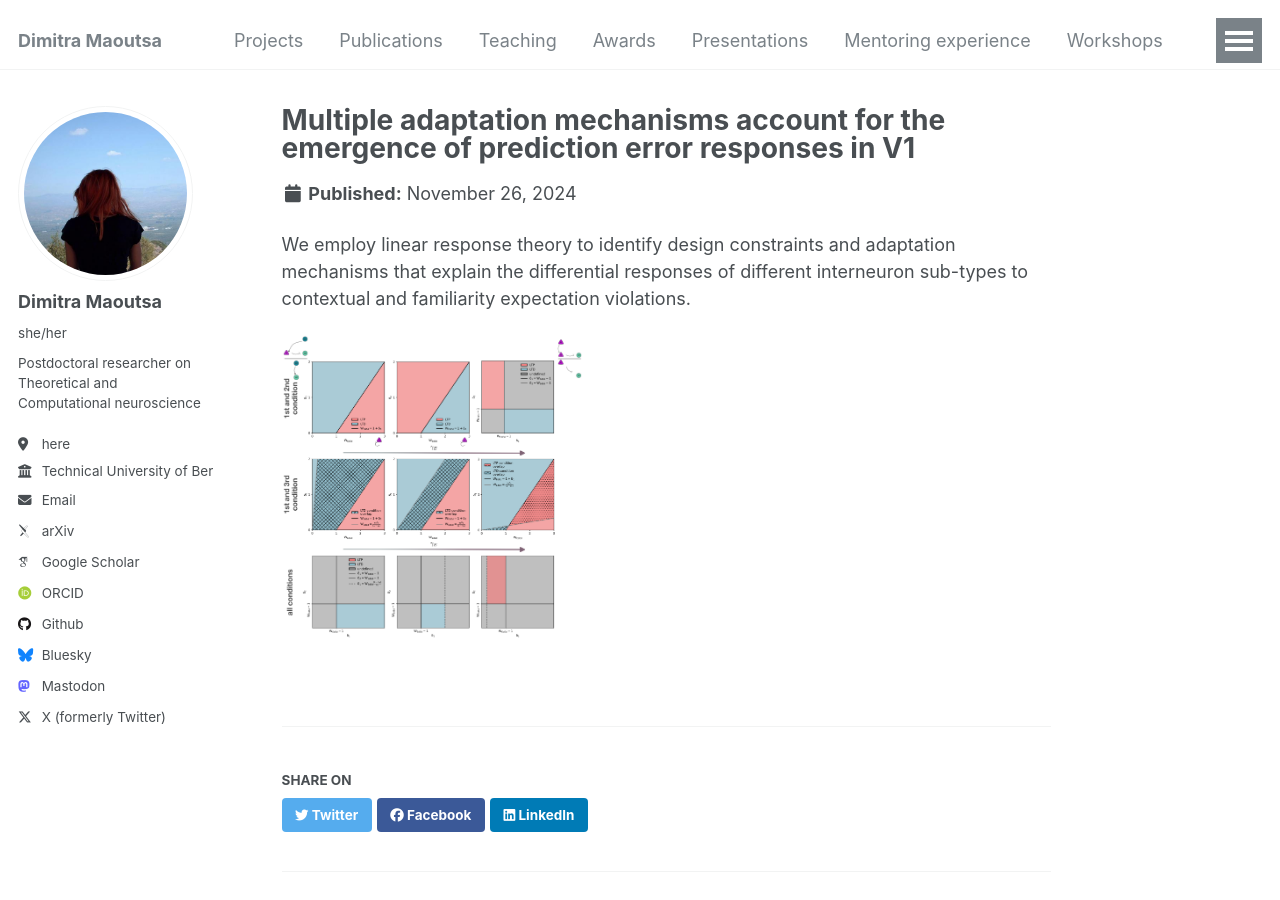
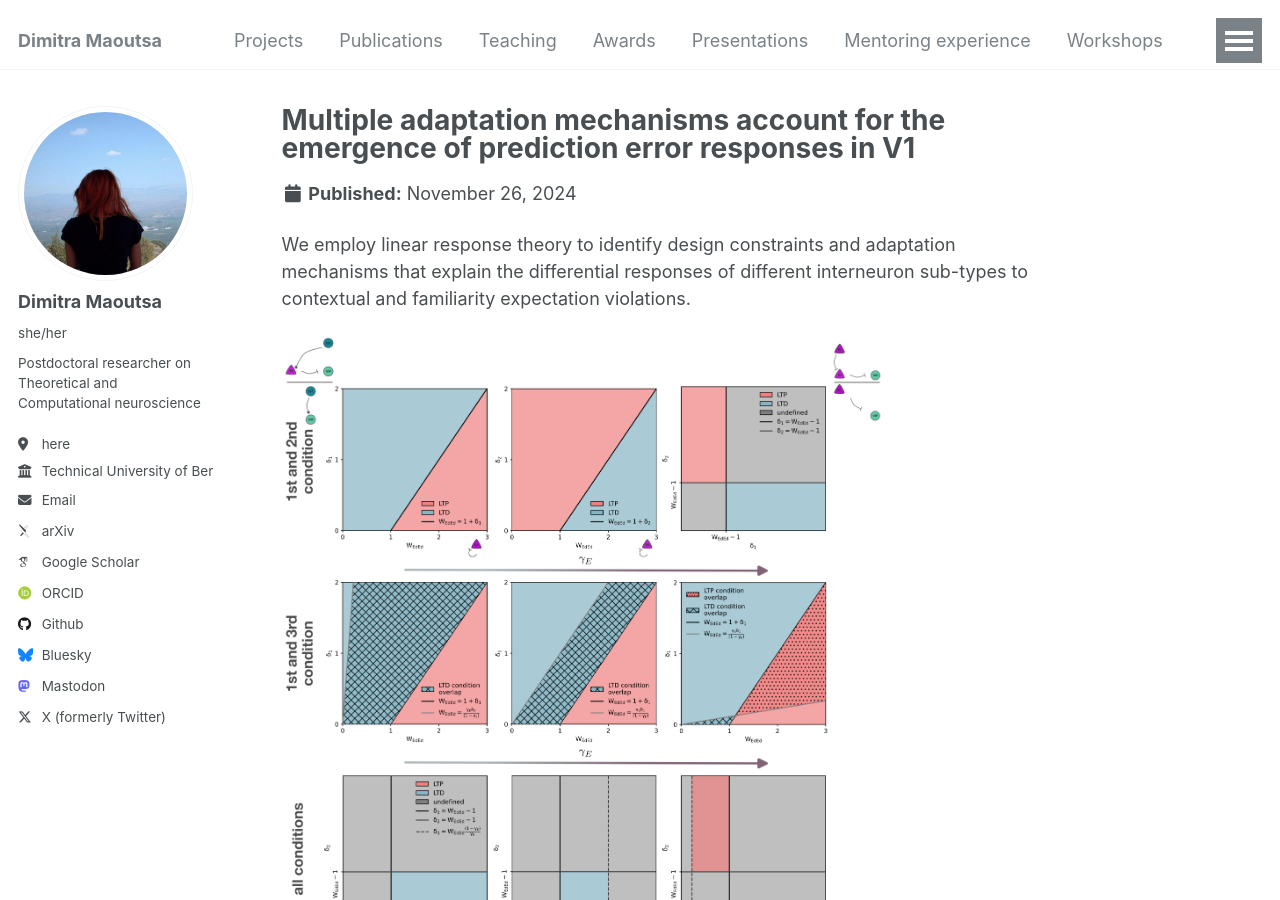
Before and after one commit to dimitra-maoutsa/dimitra-maoutsa.github.io, a Jekyll site: the page built from _portfolio/portfolio-1.md, in a window 1280 px wide and 900 px high. Built offline with Jekyll 4.4.1, drawn with Linux system fonts in a browser that asks for light colours; some web fonts are replaced.

Commit message:
Update portfolio-1.md

```diff
--- a/_portfolio/portfolio-1.md
+++ b/_portfolio/portfolio-1.md
@@ -7,4 +7,4 @@ collection: portfolio
 We employ linear response theory to identify design constraints and adaptation mechanisms that explain the differential responses of different interneuron sub-types to contextual and familiarity expectation violations.
 
 
-<img src='/images/VIP_to_SST_synapse_Weded_delta_planes_schematic_blah.png' alt="Visualised constraints for adaptation" style="max-width:300px; width:100%;" >
+<img src='/images/VIP_to_SST_synapse_Weded_delta_planes_schematic_blah.png' alt="Visualised constraints for adaptation" style="max-width:600px; width:100%;" >
```
